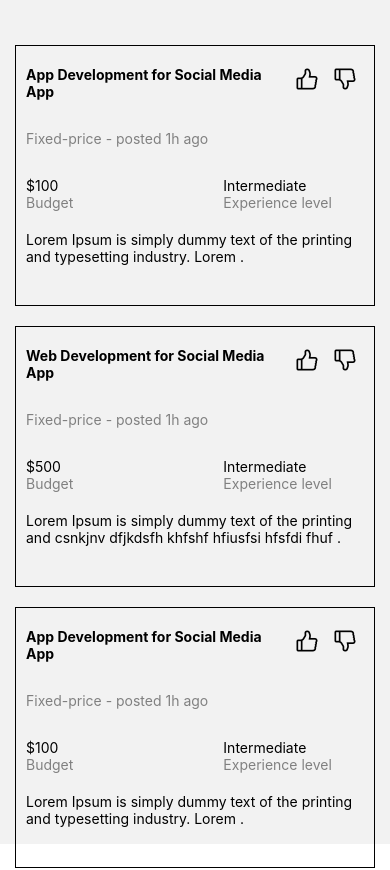
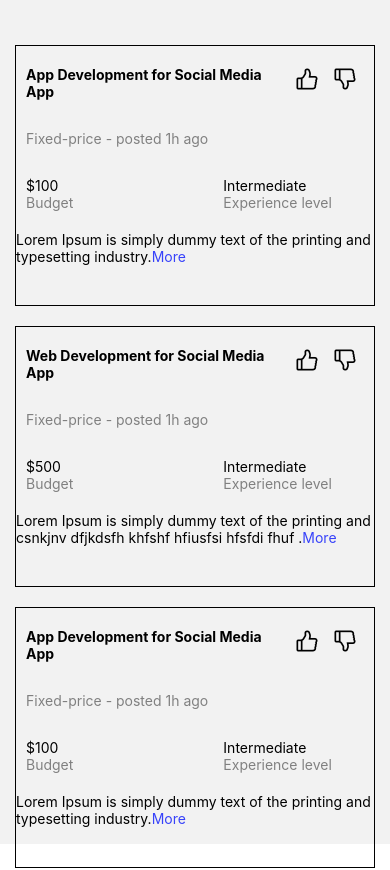
Before and after one commit to AtharvaPanegai/skillcoup-rn, a React Native app: screen /Home in a window 390 px wide. Shown: the top 870 px of the page. Built offline with nearby package versions, Linux system fonts and the light colour scheme.

Commit message:
update-homescreen

```diff
--- a/Components/HomeComponent/HomeComponent.jsx
+++ b/Components/HomeComponent/HomeComponent.jsx
@@ -1,53 +1,18 @@
 import { ScrollView, StyleSheet, Text, View } from "react-native";
-import React, { useEffect } from "react";
-import { AntDesign } from "@expo/vector-icons";
+import React, { useEffect, useState } from "react";
+
 import Jobs from "../../Test/jobs.json";
-
-{
-}
+import HomeScreenJobComponent from "../UtilityComponents/HomeScreenJobComponent";
 
 const HomeComponent = () => {
   // const jobTagsArray = Jobs.jobTags.tagTitle;
+  const [showFull, setShowFull] = useState(false);
 
   return (
     <ScrollView style={{}}>
       {Jobs.map((item) => {
         return (
-          <View key={item.id} style={styles.container}>
-            <View style={styles.subContainer}>
-              <Text style={styles.mainText}>{item.jobTitle}</Text>
-              <AntDesign
-                style={styles.icon}
-                name="like2"
-                size={24}
-                color="black"
-              />
-              <AntDesign
-                style={styles.icon}
-                name="dislike2"
-                size={24}
-                color="black"
-              />
-            </View>
-            <Text style={styles.bidText}>Fixed-price - posted 1h ago</Text>
-            <View style={styles.subContainer}>
-              <View>
-                <Text>${item.jobBudget}</Text>
-                <Text style={{ color: "grey" }}>Budget</Text>
-              </View>
-              <View style={{ marginLeft: 150 }}>
-                <Text>Intermediate </Text>
-                <Text style={{ color: "grey" }}>Experience level</Text>
-              </View>
-            </View>
-            <Text style={{ marginHorizontal: 10 }}>{item.jobDescription}</Text>
-            <View style={styles.subContainer}>
-              {/* {jobTagsArray.map((item)=>{
-
-           <Text style={styles.skillText}> {item.tagTitle} </Text>
-            })} */}
-            </View>
-          </View>
+          <HomeScreenJobComponent jobTitle = {item.jobTitle} jobDescription = {item.jobDescription} jobBudget = {item.jobBudget} id={item.id} />
         );
       })}
     </ScrollView>
@@ -89,4 +54,8 @@ const styles = StyleSheet.create({
     padding: 5,
     marginRight: 10,
   },
+  toggleText:{
+    color:"#3742fa",
+
+  }
 });
--- /dev/null
+++ b/Components/UtilityComponents/HomeScreenJobComponent.jsx
@@ -0,0 +1,103 @@
+import { StyleSheet, Text, View } from 'react-native'
+import React,{useState} from 'react'
+import { AntDesign } from "@expo/vector-icons";
+const HomeScreenJobComponent = ({jobTitle,jobBudget,jobDescription,id}) => {
+    const [showFull, setShowFull] = useState(false);
+
+  return (
+    <View key={id} style={styles.container}>
+            <View style={styles.subContainer}>
+              <Text style={styles.mainText}>{jobTitle}</Text>
+              <AntDesign
+                style={styles.icon}
+                name="like2"
+                size={24}
+                color="black"
+              />
+              <AntDesign
+                style={styles.icon}
+                name="dislike2"
+                size={24}
+                color="black"
+              />
+            </View>
+            <Text style={styles.bidText}>Fixed-price - posted 1h ago</Text>
+            <View style={styles.subContainer}>
+              <View>
+                <Text>${jobBudget}</Text>
+                <Text style={{ color: "grey" }}>Budget</Text>
+              </View>
+              <View style={{ marginLeft: 150 }}>
+                <Text>Intermediate </Text>
+                <Text style={{ color: "grey" }}>Experience level</Text>
+              </View>
+            </View>
+            {showFull ? (
+            <Text>
+              {jobDescription}
+              <Text
+                style={styles.toggleText}
+                onPress={() => setShowFull(false)}
+              >
+                {"Less"}
+              </Text>
+            </Text>
+            ) : (
+            <Text>
+              {jobDescription.split(".")[0] + "."}
+              <Text style={styles.toggleText} onPress={() => setShowFull(true)}>
+                {"More"}
+              </Text>
+            </Text>
+            )}
+
+            <View style={styles.subContainer}>
+              {/* {jobTagsArray.map((item)=>{
+
+           <Text style={styles.skillText}> {item.tagTitle} </Text>
+            })} */}
+            </View>
+          </View>
+  )
+}
+
+export default HomeScreenJobComponent
+
+const styles = StyleSheet.create({
+    container: {
+        marginTop: 20,
+        alignSelf: "center",
+        borderWidth: 0.5,
+        marginHorizontal: 10,
+      },
+      subContainer: {
+        flexDirection: "row",
+        paddingVertical: 20,
+        marginHorizontal: 10,
+      },
+      mainText: {
+        fontWeight: "bold",
+        marginRight: 15,
+        fontSize: 14,
+      },
+      icon: {
+        paddingHorizontal: 7,
+      },
+      bidText: {
+        padding: 10,
+        color: "grey",
+      },
+      skillText: {
+        borderColor: "grey",
+        borderWidth: 0.5,
+        backgroundColor: "grey",
+        color: "white",
+        borderRadius: 10,
+        padding: 5,
+        marginRight: 10,
+      },
+      toggleText:{
+        color:"#3742fa",
+
+      }
+})
```
